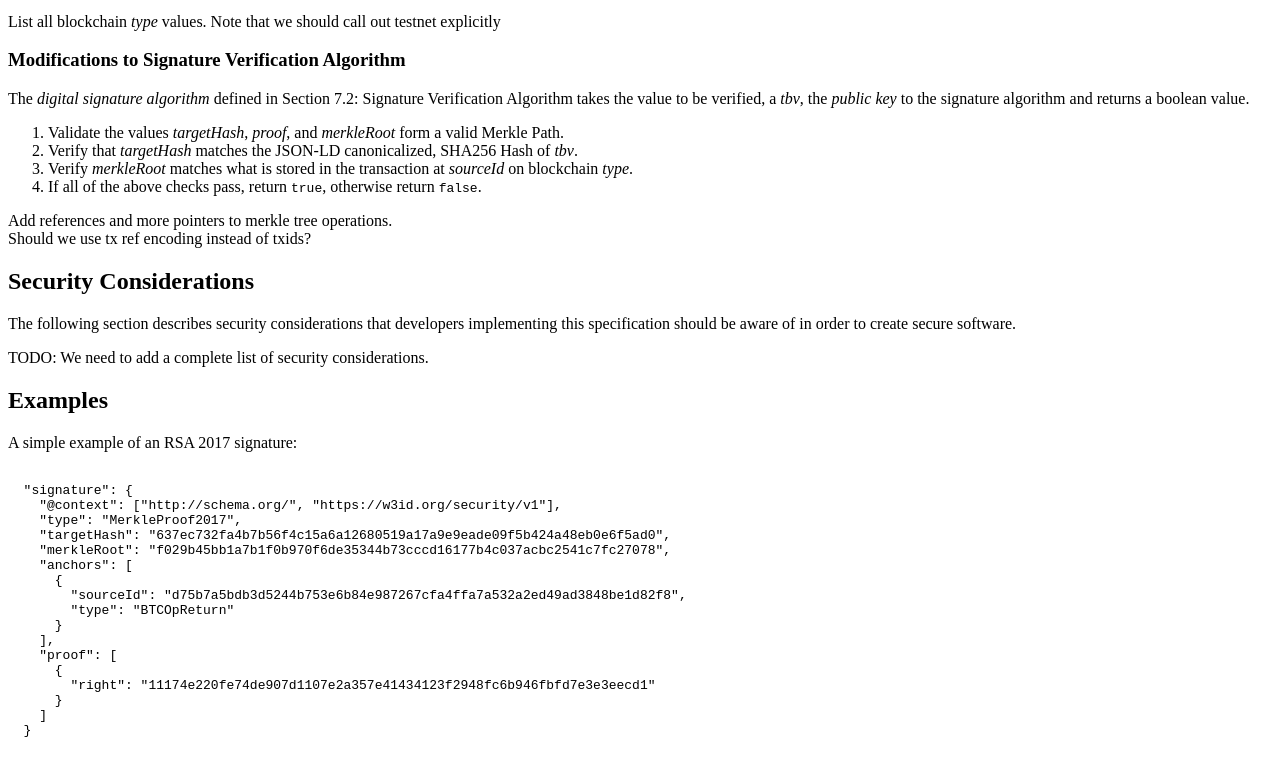
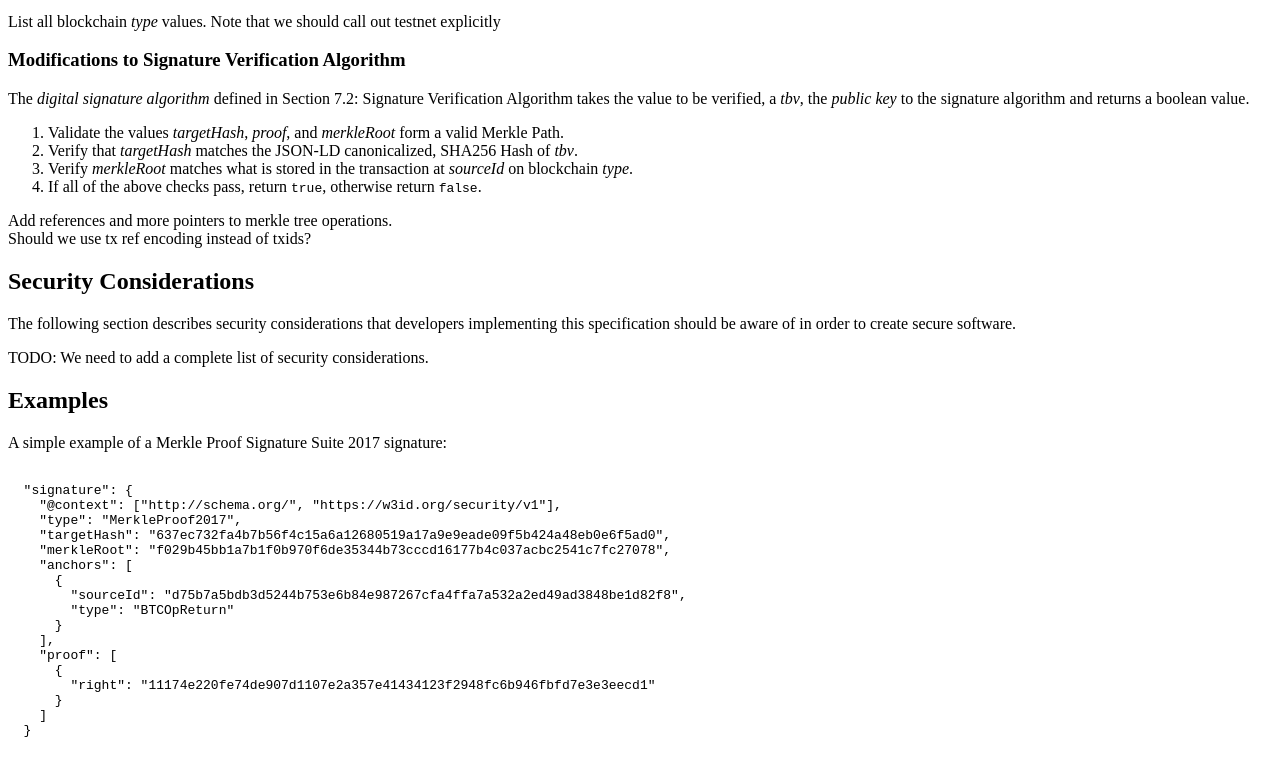
Before and after one commit to w3c-ccg/lds-merkleproof2017, a plain HTML site: page index.html in a window 1280 px wide. Shown: the part 1094-1869 px from the top of the page. Drawn offline with Linux system fonts and the light colour scheme.

Commit message:
Errata on example signature suite name

```diff
--- a/index.html
+++ b/index.html
@@ -326,7 +326,7 @@ considerations.</div>
       <h2>Examples</h2>
 
       <p>
-A simple example of an RSA 2017 signature:
+A simple example of a Merkle Proof Signature Suite 2017 signature:
       </p>
 
       <pre class="example highlight">
```
